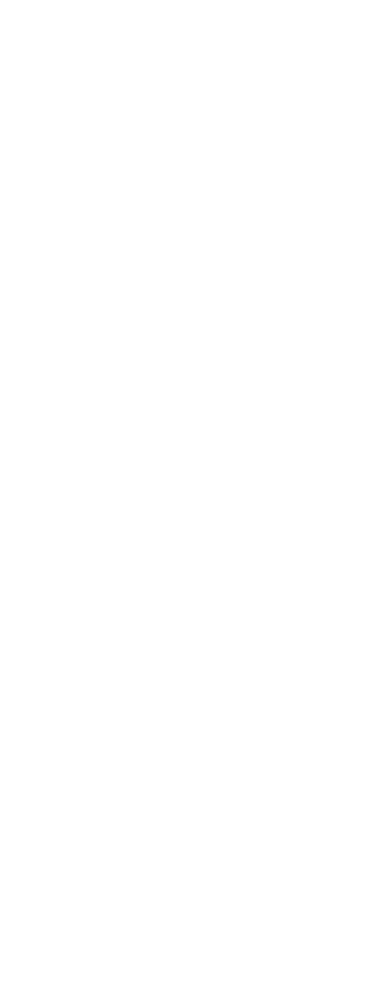
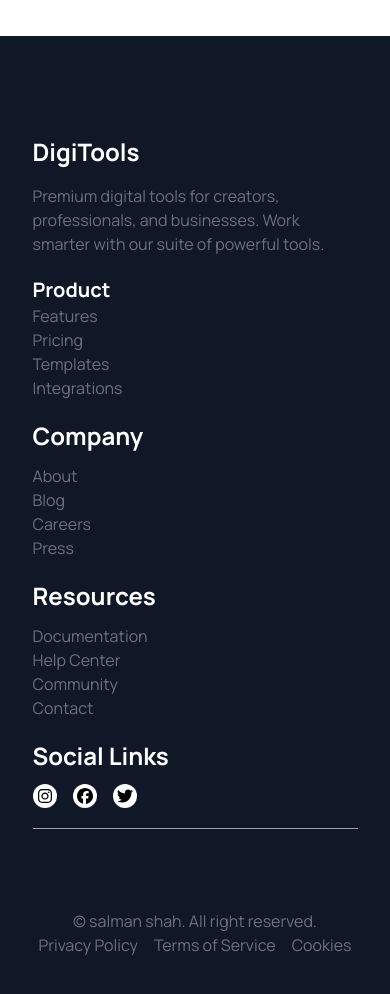
Before and after one commit to salman-ibn-riyaj/assignment-6, a React (Vite) app: page / in a window 390 px wide. Shown: the part 2400-3394 px from the top of the page. Before the commit the page ends 2436 px from the top, so only its background shows below. Built offline with nearby package versions, Linux system fonts and the light colour scheme.

Commit message:
footer is designed and made responsive

```diff
--- a/src/App.jsx
+++ b/src/App.jsx
@@ -1,4 +1,5 @@
 import './App.css'
+import FooterSection from './components/FooterSection'
 import GetStartedSection from './components/GetStartedSection'
 import HeroSection from './components/HeroSection'
 import Navbar from './components/Navbar'
@@ -13,6 +14,8 @@
       <HeroSection></HeroSection>
       <StateSection></StateSection>
       <GetStartedSection></GetStartedSection>
+
+      <FooterSection></FooterSection>
     </>
   )
 }
--- /dev/null
+++ b/src/components/FooterSection.jsx
@@ -0,0 +1,78 @@
+import React from "react";
+import { FaInstagram } from "react-icons/fa";
+import { FaFacebook } from "react-icons/fa6";
+import { FaTwitter } from "react-icons/fa6";
+
+const FooterSection = () => {
+  return (
+    <div className="bg-[#101727] text-white py-25">
+      <div className="main mx-auto w-10/12 grid grid-cols-1 md:grid-cols-3 lg:grid-cols-5 gap-5">
+        <div className="mr-4">
+          <h3 className="text-2xl font-bold mb-4">DigiTools</h3>
+          <p className="text-gray-500">
+            Premium digital tools for creators, professionals, and businesses.
+            Work smarter with our suite of powerful tools.
+          </p>
+        </div>
+
+        <div>
+          <h4 className="font-bold text-xl">Product</h4>
+          <ul className="text-gray-500">
+            <li>Features</li>
+            <li>Pricing</li>
+            <li>Templates</li>
+            <li>Integrations</li>
+          </ul>
+        </div>
+
+        <div>
+          <h4 className="font-bold text-2xl mb-3">Company</h4>
+          <ul className="text-gray-500">
+            <li>About</li>
+            <li>Blog</li>
+            <li>Careers</li>
+            <li>Press</li>
+          </ul>
+        </div>
+
+        <div>
+          <h4 className="font-bold text-2xl mb-3">Resources</h4>
+          <ul className="text-gray-500">
+            <li>Documentation</li>
+            <li>Help Center</li>
+            <li>Community</li>
+            <li>Contact</li>
+          </ul>
+        </div>
+
+        <div>
+          <h4 className="font-bold text-2xl mb-3">Social Links</h4>
+          <div className="flex items-center gap-4">
+            <span className="bg-white text-black p-1 rounded-full">
+              <FaInstagram />
+            </span>
+            <span className="bg-white text-black p-1 rounded-full">
+              <FaFacebook />
+            </span>
+            <span className="bg-white text-black p-1 rounded-full">
+              <FaTwitter />
+            </span>
+          </div>
+        </div>
+      </div>
+
+      <hr className="text-gray-400 mt-5 w-10/12 mx-auto" />
+
+      <div className="w-10/12 mx-auto flex flex-col md:flex-row justify-between items-center mt-20">
+        <div className="text-gray-500"> &copy; salman shah. All right reserved.</div>
+        <div className="flex items-center gap-4 text-gray-500">
+          <h2>Privacy Policy</h2>
+          <h2>Terms of Service</h2>
+          <h2>Cookies</h2>
+        </div>
+      </div>
+    </div>
+  );
+};
+
+export default FooterSection;
```
